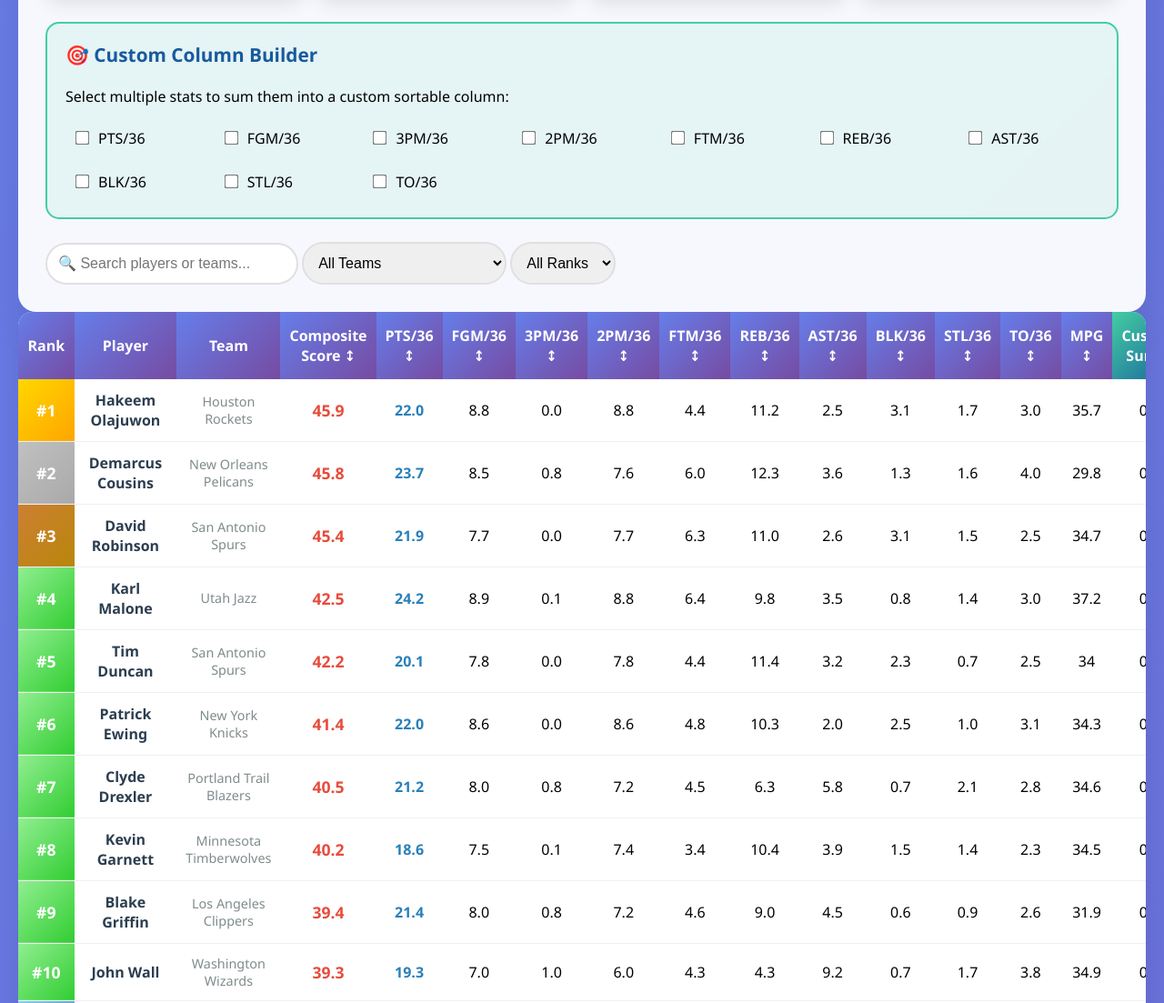
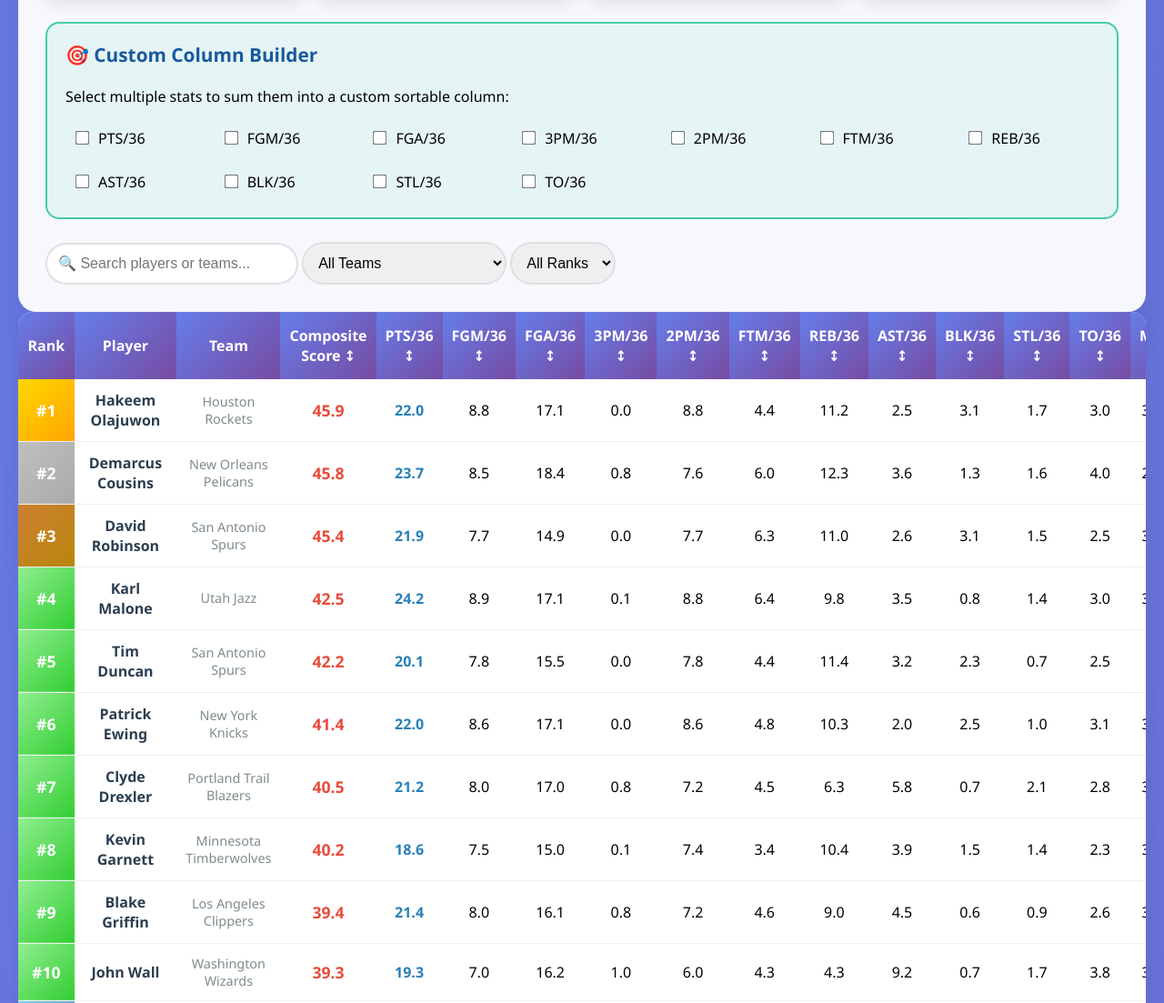
Before and after one commit to warrenjfeng/nba-projects, a plain HTML site: page index.html in a window 1280 px wide. Shown: the part 540-1643 px from the top of the page at 91% size. Drawn offline with nearby package versions, Linux system fonts and the light colour scheme.

Commit message:
Update index.html
added in column for fga

```diff
--- a/index.html
+++ b/index.html
@@ -310,6 +310,10 @@
                     <label for="cb-fgm36">FGM/36</label>
                 </div>
                 <div class="checkbox-item">
+                    <input type="checkbox" id="cb-fga36" value="fga36">
+                    <label for="cb-fga36">FGA/36</label>
+                </div>
+                <div class="checkbox-item">
                     <input type="checkbox" id="cb-threePM36" value="threePM36">
                     <label for="cb-threePM36">3PM/36</label>
                 </div>
@@ -365,6 +369,7 @@
                         <th class="sortable" data-column="compositeScore">Composite Score ↕</th>
                         <th class="sortable" data-column="pts36">PTS/36 ↕</th>
                         <th class="sortable" data-column="fgm36">FGM/36 ↕</th>
+                        <th class="sortable" data-column="fga36">FGA/36 ↕</th>
                         <th class="sortable" data-column="threePM36">3PM/36 ↕</th>
                         <th class="sortable" data-column="twoPM36">2PM/36 ↕</th>
                         <th class="sortable" data-column="ftm36">FTM/36 ↕</th>
@@ -571,6 +576,7 @@
                 mpg: mpg,
                 pts36: (player.PPG * factor).toFixed(1),
                 fgm36: ((player['3PM'] + player['2PM']) * factor).toFixed(1),
+                fga36: ((player['3PA'] + player['2PA']) * factor).toFixed(1),
                 threePM36: (player['3PM'] * factor).toFixed(1),
                 twoPM36: (player['2PM'] * factor).toFixed(1),
                 ftm36: (player.FTM * factor).toFixed(1),
@@ -611,6 +617,7 @@
                 const labelMap = {
                     'pts36': 'PTS',
                     'fgm36': 'FGM',
+                    'fga36': 'FGA',
                     'threePM36': '3PM',
                     'twoPM36': '2PM',
                     'ftm36': 'FTM',
@@ -729,6 +736,7 @@
                     <td class="score-cell">${player.compositeScore}</td>
                     <td class="pts-cell">${player.pts36}</td>
                     <td>${player.fgm36}</td>
+                    <td>${player.fga36}</td>
                     <td>${player.threePM36}</td>
                     <td>${player.twoPM36}</td>
                     <td>${player.ftm36}</td>
```
